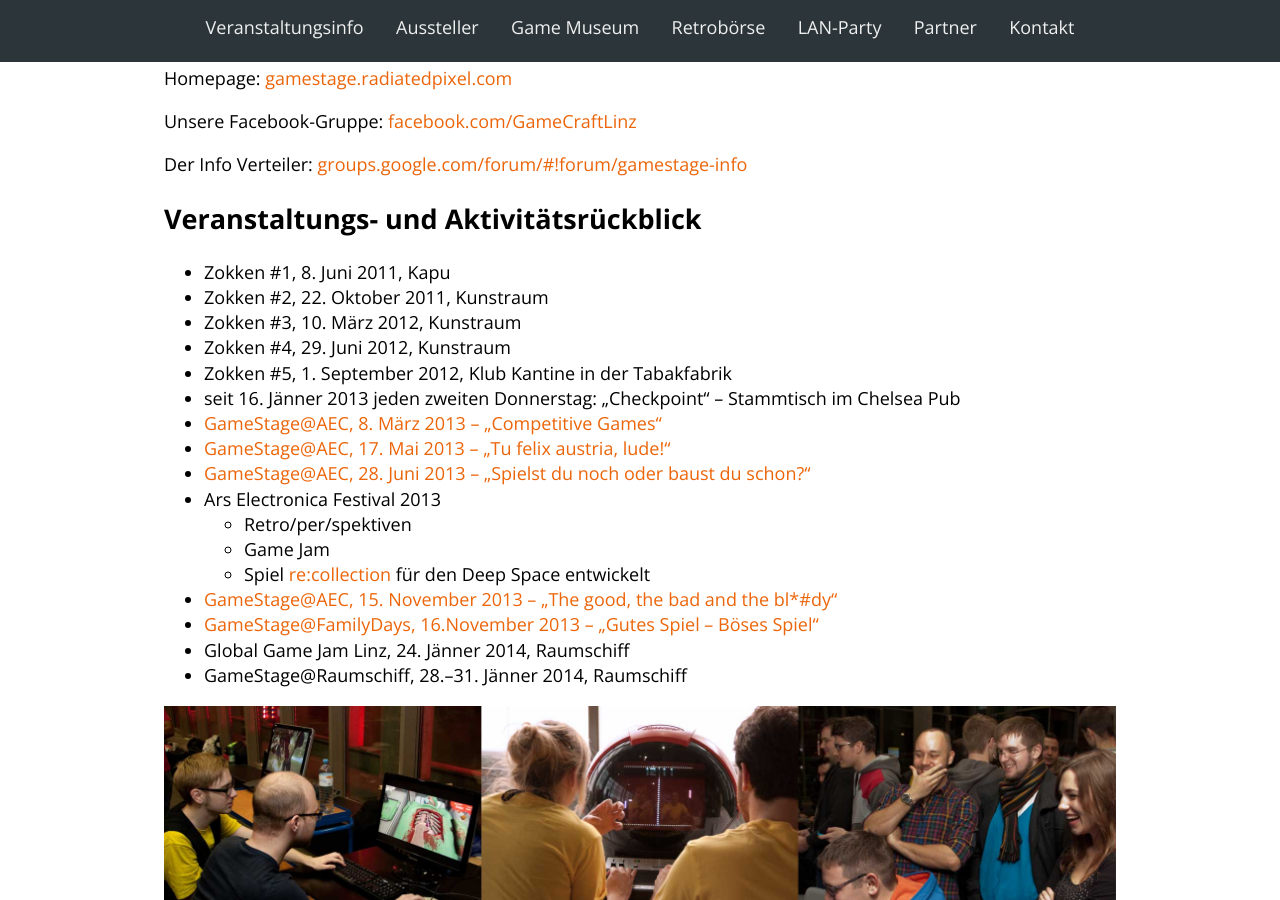
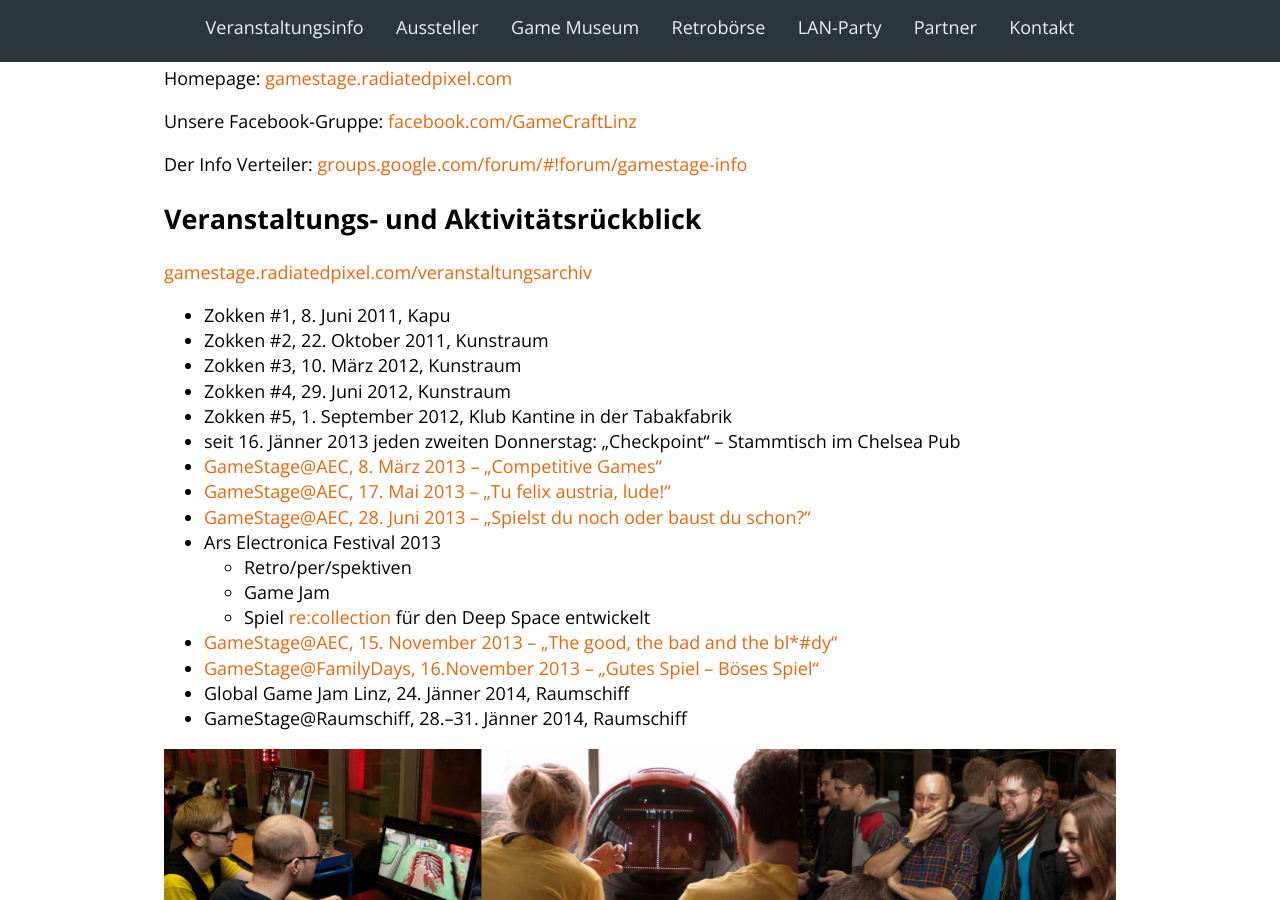
Before and after one commit to Lorti/gsexpo, a Jekyll site: the page built from index.html, in a window 1280 px wide and 900 px high, scrolled down 4016 px. Built offline with Jekyll 4.4.1, drawn with Linux system fonts in a browser that asks for light colours; nearby versions of some CDN libraries; Markdown is read by kramdown in place of the engine named in the settings.

Commit message:
Update activities.markdown

```diff
--- a/_includes/activities.markdown
+++ b/_includes/activities.markdown
@@ -1,4 +1,6 @@
 ## Veranstaltungs- und Aktivitätsrückblick
+
+[gamestage.radiatedpixel.com/veranstaltungsarchiv][gamestage-events]
 
 * Zokken #1, 8. Juni 2011, Kapu
 * Zokken #2, 22. Oktober 2011, Kunstraum
@@ -25,6 +27,7 @@
 [competitivegames]: http://gamestage.radiatedpixel.com/competitive-games/
 [tufelixaustrialude]: http://gamestage.radiatedpixel.com/tu-felix-austria-lude/
 [spielstdunochoderbaustduschon]: http://gamestage.radiatedpixel.com/spielst-du-noch-oder-baust-du-schon/
+[gamestage-events]: http://gamestage.radiatedpixel.com/veranstaltungsarchiv/
 
 [thegoodthebadandthebloody]: http://gamestage.radiatedpixel.com/the-good-the-bad-and-the-bloody/
 [familydays]: http://gamestage.radiatedpixel.com/good-game-bad-game/
```
